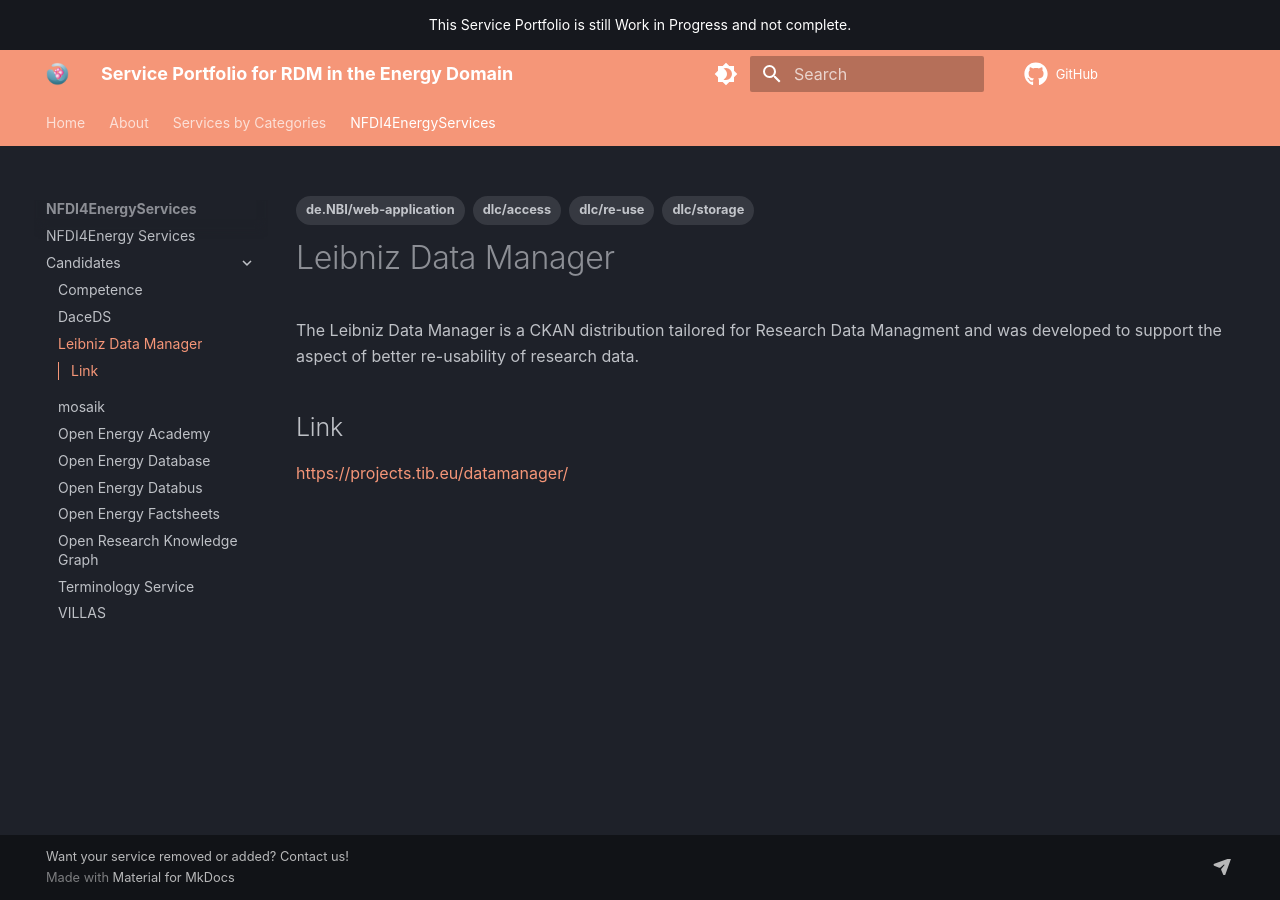
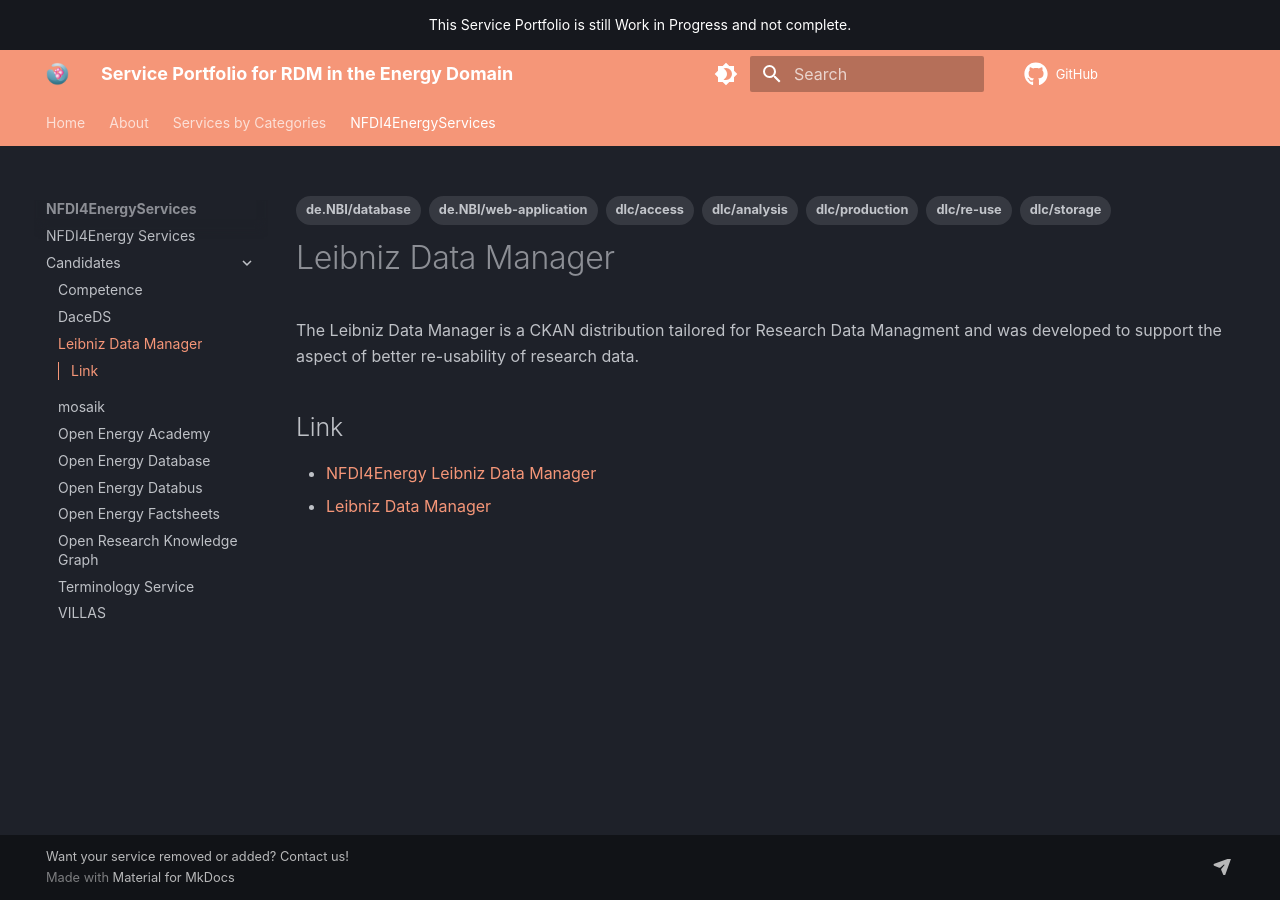
Before and after one commit to NFDI4Energy/service-portfolio, an MkDocs documentation site: the page built from docs/NFDI4EnergyServices/candidates/leibniz_data_manager.md, in a window 1280 px wide. Built offline with MkDocs 1.6.1 and Material for MkDocs 9.7.7, drawn with Linux system fonts in a browser that asks for light colours; comment, search, counter and statistics services are not loaded.

Commit message:
Update LDM

```diff
--- a/docs/NFDI4EnergyServices/candidates/leibniz_data_manager.md
+++ b/docs/NFDI4EnergyServices/candidates/leibniz_data_manager.md
@@ -4,10 +4,14 @@
     - dlc/re-use
     - dlc/storage
     - dlc/access
+    - dlc/production
+    - dlc/analysis
     - de.NBI/web-application
+    - de.NBI/database
 ---
 # Leibniz Data Manager
 The Leibniz Data Manager is a CKAN distribution tailored for Research Data Managment and was developed to support the aspect of better re-usability of research data.
 
 ## Link
-[https://projects.tib.eu/datamanager/](https://projects.tib.eu/datamanager/){:target="_blank"}
+- [NFDI4Energy Leibniz Data Manager](https://service.tib.eu/ldm_nfdi4energy/ldmservice/){:target="_blank"}
+- [Leibniz Data Manager](https://service.tib.eu/ldmservice/){:target="_blank"}
```
